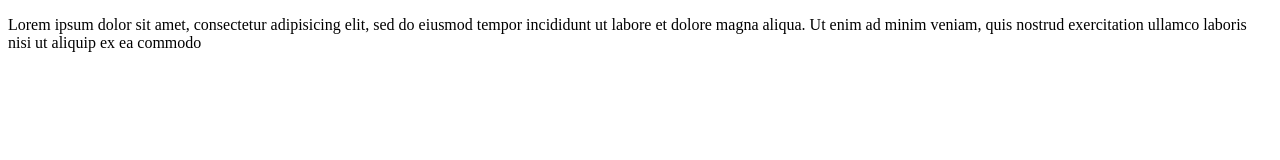
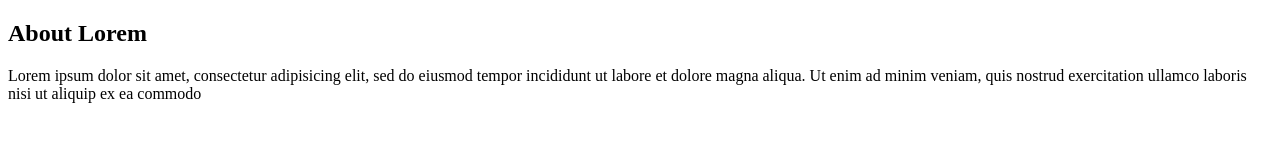
Before and after one commit to onyinye91/class1903WE, a plain HTML site: page index.html in a window 1280 px wide. Drawn offline with Linux system fonts and the light colour scheme.

Commit message:
added header to index

```diff
--- a/index.html
+++ b/index.html
@@ -4,6 +4,7 @@
 	<title>learning git</title>
 </head>
 <body>
+	<h2>About Lorem</h2>
 	<p>
 		Lorem ipsum dolor sit amet, consectetur adipisicing elit, sed do eiusmod
 		tempor incididunt ut labore et dolore magna aliqua. Ut enim ad minim veniam,
```
